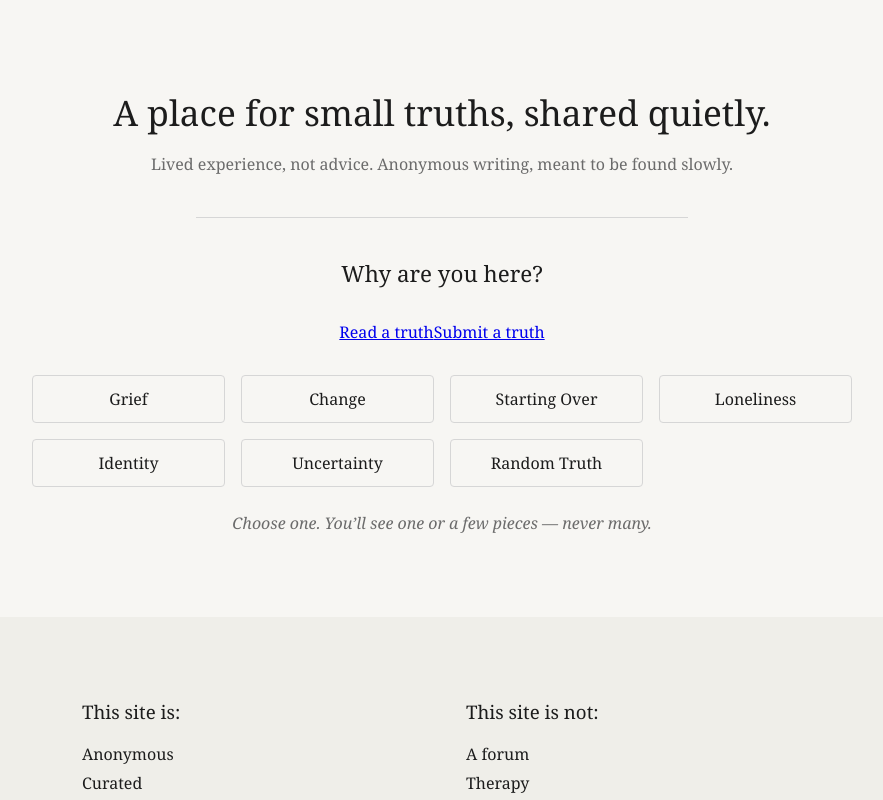
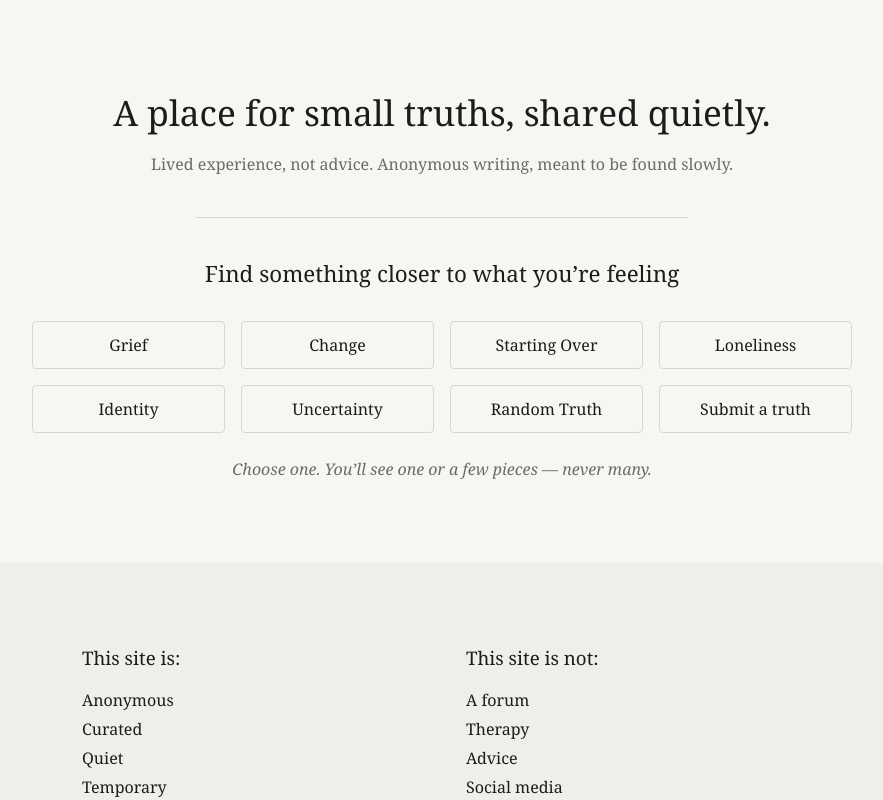
Before and after one commit to noland504476/small-truth, a Next.js app: page / in a window 1280 px wide. Shown: the top 800 px of the page, without its empty margins (198-1081 px from the left). Built offline with nearby package versions, Linux system fonts and the light colour scheme.

Commit message:
Update page.tsx

```diff
--- a/app/page.tsx
+++ b/app/page.tsx
@@ -11,16 +11,10 @@ export default function HomePage() {
 
         <div className="rule" />
 
-        <h2>Why are you here?</h2>
+        <h2>Find something closer to what you’re feeling</h2>
 
 <div>
-      <a href="/read">
-  Read a truth
-</a>
 
-<a href="/submit">
-  Submit a truth
-</a>
 
         </div>
 
@@ -35,7 +29,8 @@ export default function HomePage() {
           <a className="choice" href="/read?category=identity">Identity</a>
           <a className="choice" href="/read?category=uncertainty">Uncertainty</a>
           <a className="choice" href="/read?category=random">Random Truth</a>
-       </div>
+          <a className="choice" href="/submit"> Submit a truth</a>
+</div>
 
    <p className="helper-text">
           Choose one. You’ll see one or a few pieces — never many.
```
